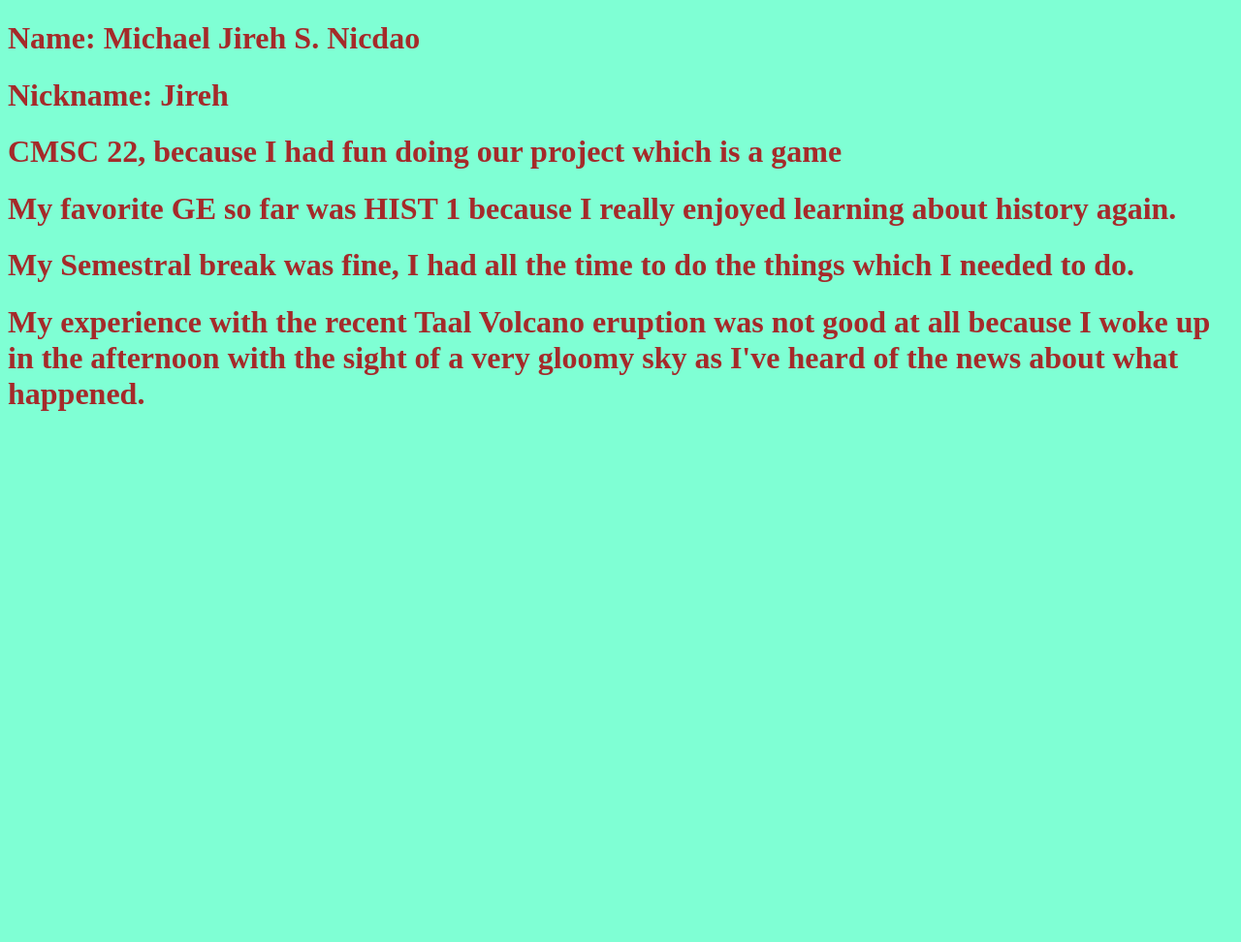
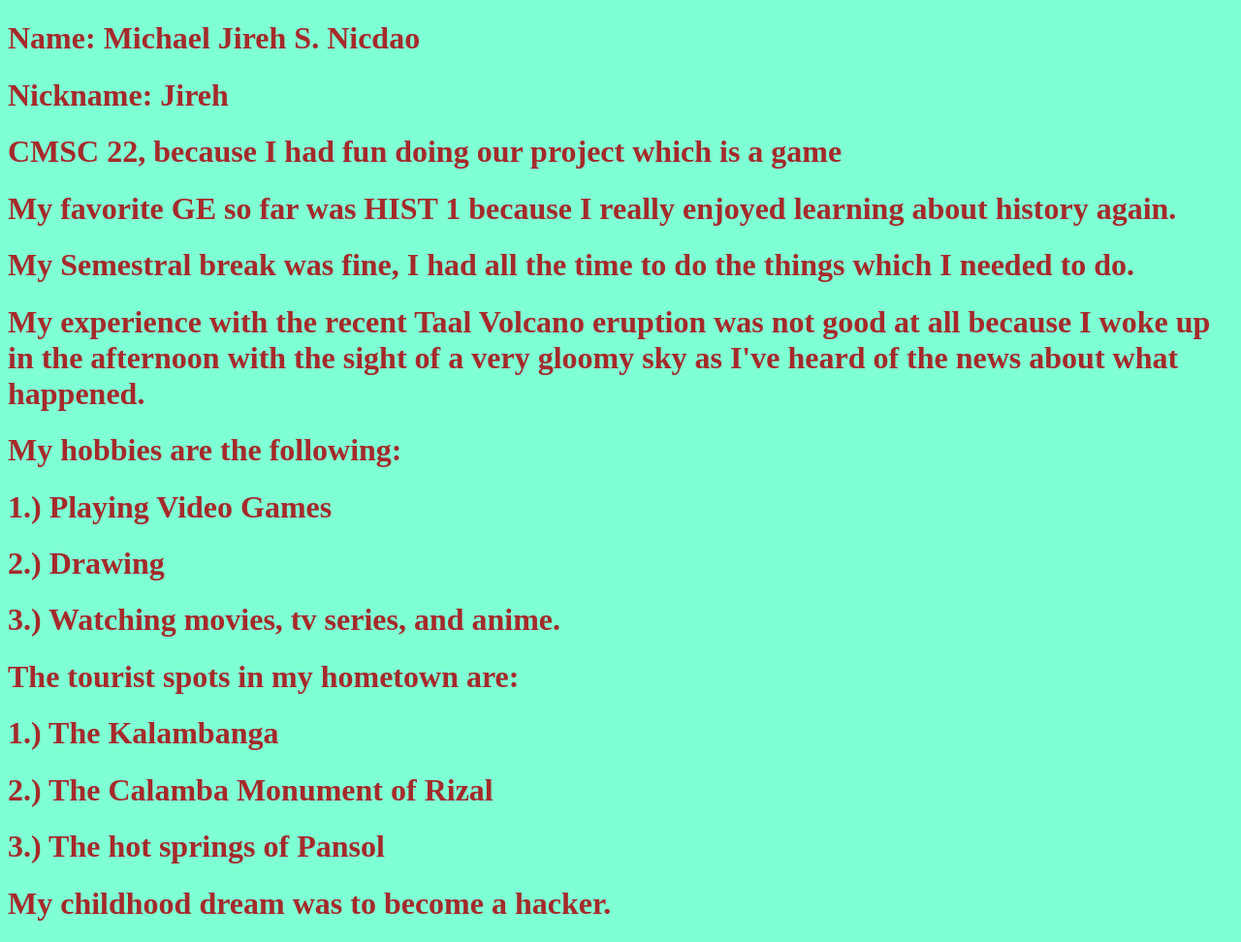
Before and after one commit to mjsnicdao/Nicdao_Exer01, a plain HTML site: page interview.html in a window 1280 px wide. Shown: the whole page at 97% size. Before the commit the page ends 800 px from the top, so only its background shows below. Drawn offline with Linux system fonts and the light colour scheme.

Commit message:
added new feature

```diff
--- a/interview.html
+++ b/interview.html
@@ -16,5 +16,17 @@
 		<h1>My Semestral break was fine, I had all the time to do the things which I needed to do.</h1>
 		<p></p>
 		<h1>My experience with the recent Taal Volcano eruption was not good at all because I woke up in the afternoon with the sight of a very gloomy sky as I've heard of the news about what happened.</h1>
+		<p></p>
+		<h1>My hobbies are the following:</h1>
+		<h1>1.) Playing Video Games</h1>
+		<h1>2.) Drawing</h1>
+		<h1>3.) Watching movies, tv series, and anime.</h1>
+		<p></p>
+		<h1>The tourist spots in my hometown are:</h1>
+		<h1>1.) The Kalambanga</h1>
+		<h1>2.) The Calamba Monument of Rizal</h1>
+		<h1>3.) The hot springs of Pansol</h1>
+		<p></p>
+		<h1>My childhood dream was to become a hacker.</h1>
 	</body>
 </html>
```
